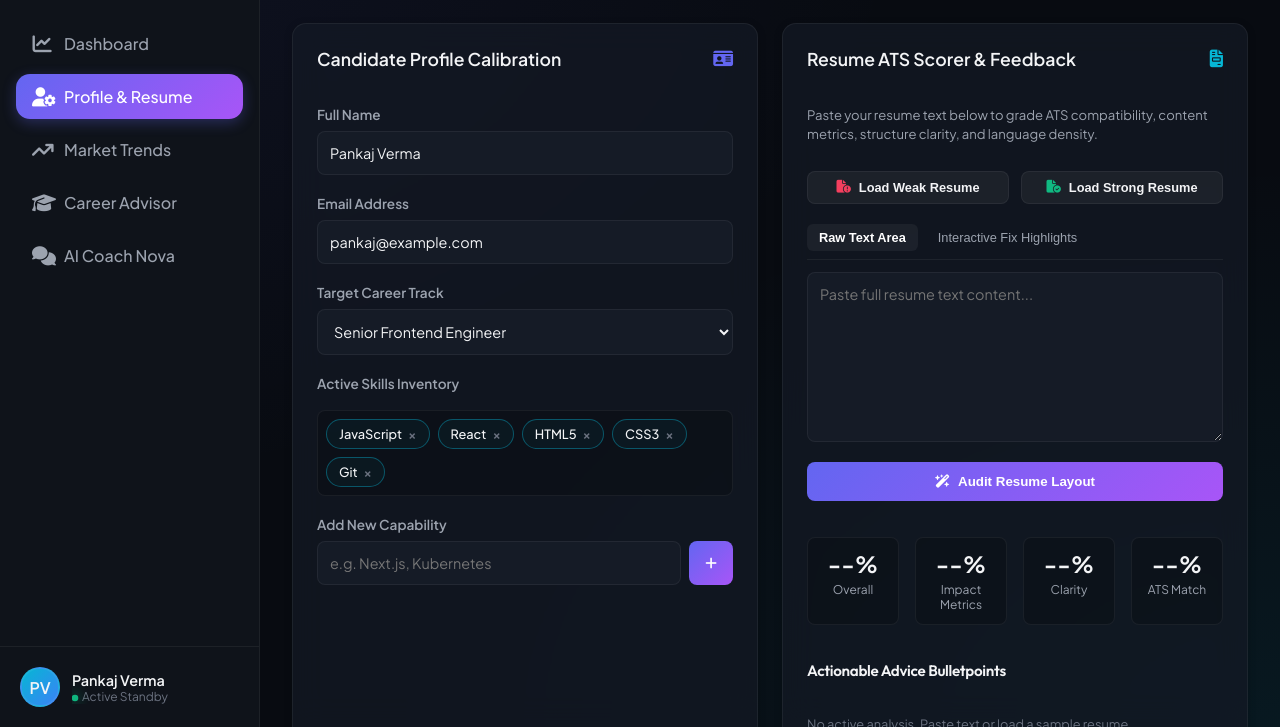
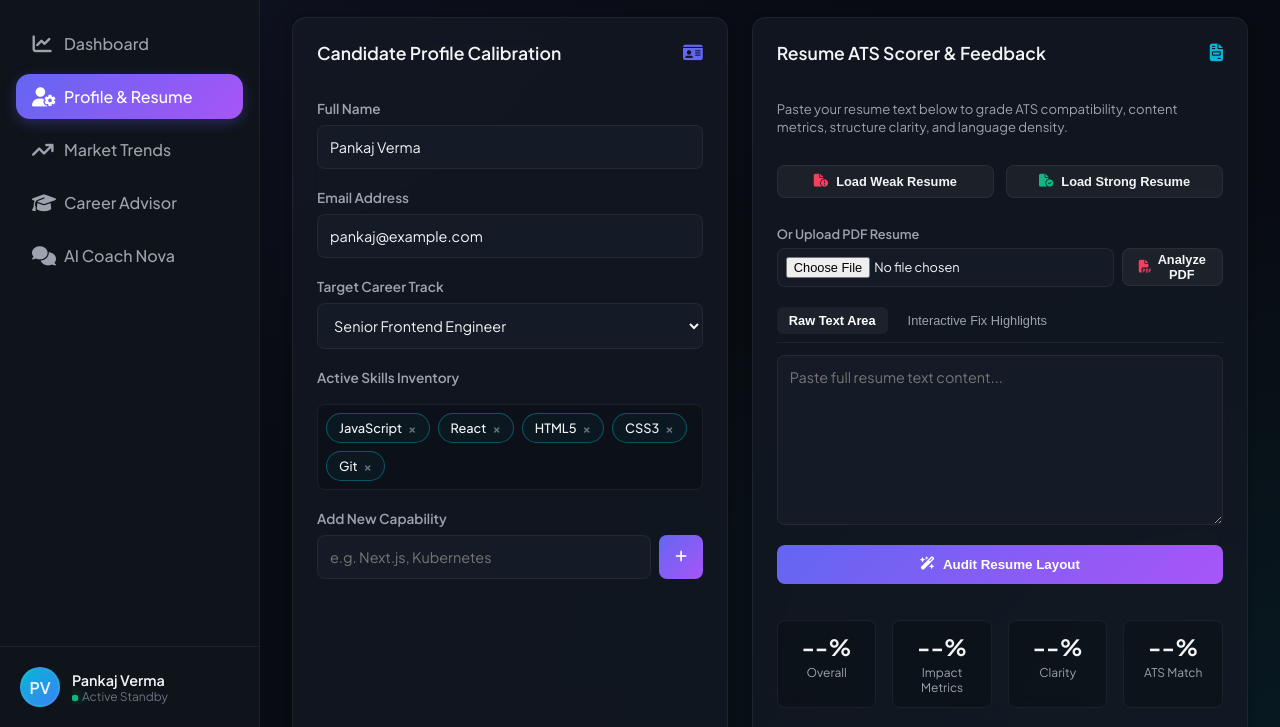
Before and after one commit to iampankajver/gdg-noida-ai, a website: page index.html in a window 1280 px wide. Both pictures are taken after a click on the link "Profile & Resume". Shown: the part 73-800 px from the top of the page. Drawn offline with Linux system fonts and the light colour scheme.

Commit message:
feat: add PDF resume upload DOM elements to the profile tab view

```diff
--- a/index.html
+++ b/index.html
@@ -239,6 +239,18 @@
                   <i class="fa-solid fa-file-circle-check text-accent"></i> Load Strong Resume
                 </button>
               </div>
+
+              <!-- PDF Resume Upload Container -->
+              <div style="display: flex; flex-direction: column; gap: 6px; margin-top: 8px;">
+                <label for="resume-file-input" style="font-size: 0.8rem; font-weight: 600; color: var(--text-secondary);">Or Upload PDF Resume</label>
+                <div style="display: flex; gap: 8px; align-items: center;">
+                  <input type="file" id="resume-file-input" class="form-input" accept=".pdf" style="flex-grow: 1; padding: 8px; font-size: 0.8rem;">
+                  <button id="btn-upload-pdf" class="btn-secondary" style="padding: 10px 16px; font-size: 0.8rem; height: 38px; display: inline-flex; align-items: center; gap: 6px;">
+                    <i class="fa-solid fa-file-pdf text-danger"></i> Analyze PDF
+                  </button>
+                </div>
+              </div>
+
 
               <!-- Interactive editor tabs -->
               <div class="resume-container-box">
```
